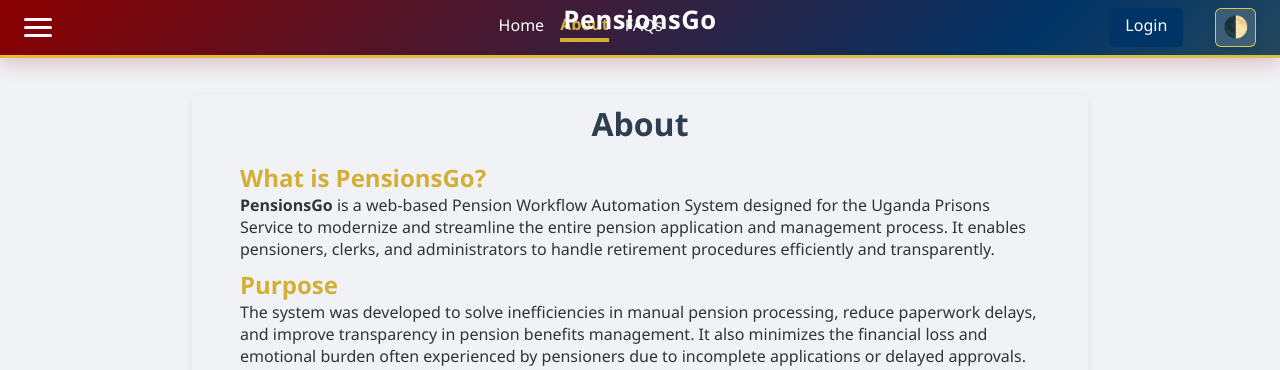
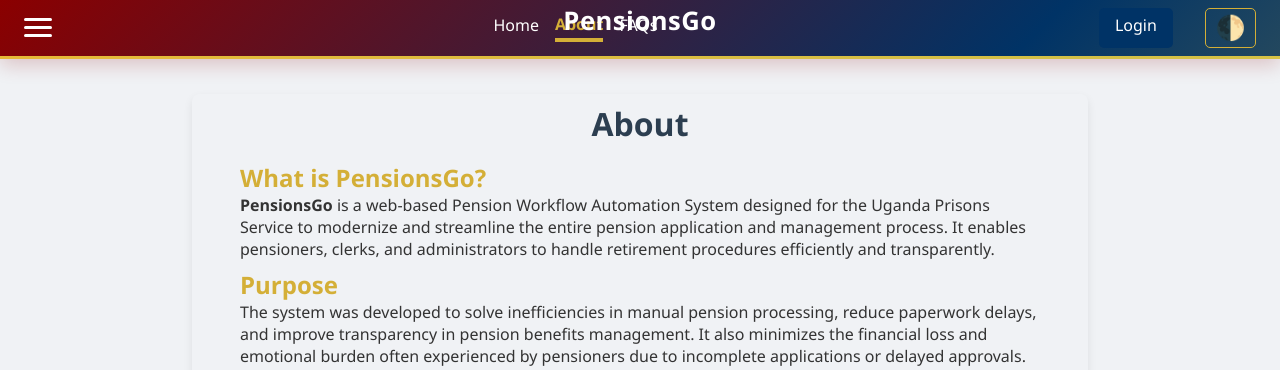
Before and after one commit to etopat/PensionApp, a PHP site: page /frontend/about.html in a window 1280 px wide. Shown: the top 370 px of the page. Run offline with PHP 8.4, Linux system fonts and the light colour scheme.

Commit message:
Modified theme-toggle

```diff
--- a/frontend/css/menu.css
+++ b/frontend/css/menu.css
@@ -617,30 +617,6 @@
 }
 
 /* ==========================================================
-   THEME TOGGLE BUTTON
-   ========================================================== */
-
-.theme-toggle {
-  font-size: 1.3rem;
-  background: rgba(255, 255, 255, 0.15);
-  border: 1px solid var(--header-border);
-  cursor: pointer;
-  transition: all 0.3s ease;
-  padding: 0.4rem;
-  border-radius: 6px;
-  color: var(--primary-gold);
-  box-shadow: 0 2px 8px rgba(0, 0, 0, 0.1);
-}
-
-.theme-toggle:hover {
-  background: var(--hover-bg-gold);
-  color: var(--primary-blue);
-  transform: scale(1.1);
-  border-color: var(--primary-gold);
-  box-shadow: 0 4px 12px rgba(212, 175, 55, 0.25);
-}
-
-/* ==========================================================
    ANIMATIONS
    ========================================================== */
 
@@ -670,7 +646,7 @@
 
 /* Focus styles for accessibility */
 .menu-icon:focus,
-.theme-toggle:focus,
+/* .theme-toggle:focus, */
 .profile-dropdown-toggle:focus,
 .dropdown-menu a:focus,
 .profile-dropdown a:focus {
@@ -884,8 +860,7 @@ body.modal-open
     border-width: 2px;
   }
 
-  .menu-icon,
-  .theme-toggle {
+  .menu-icon {
     border-width: 2px;
   }
 }
```
